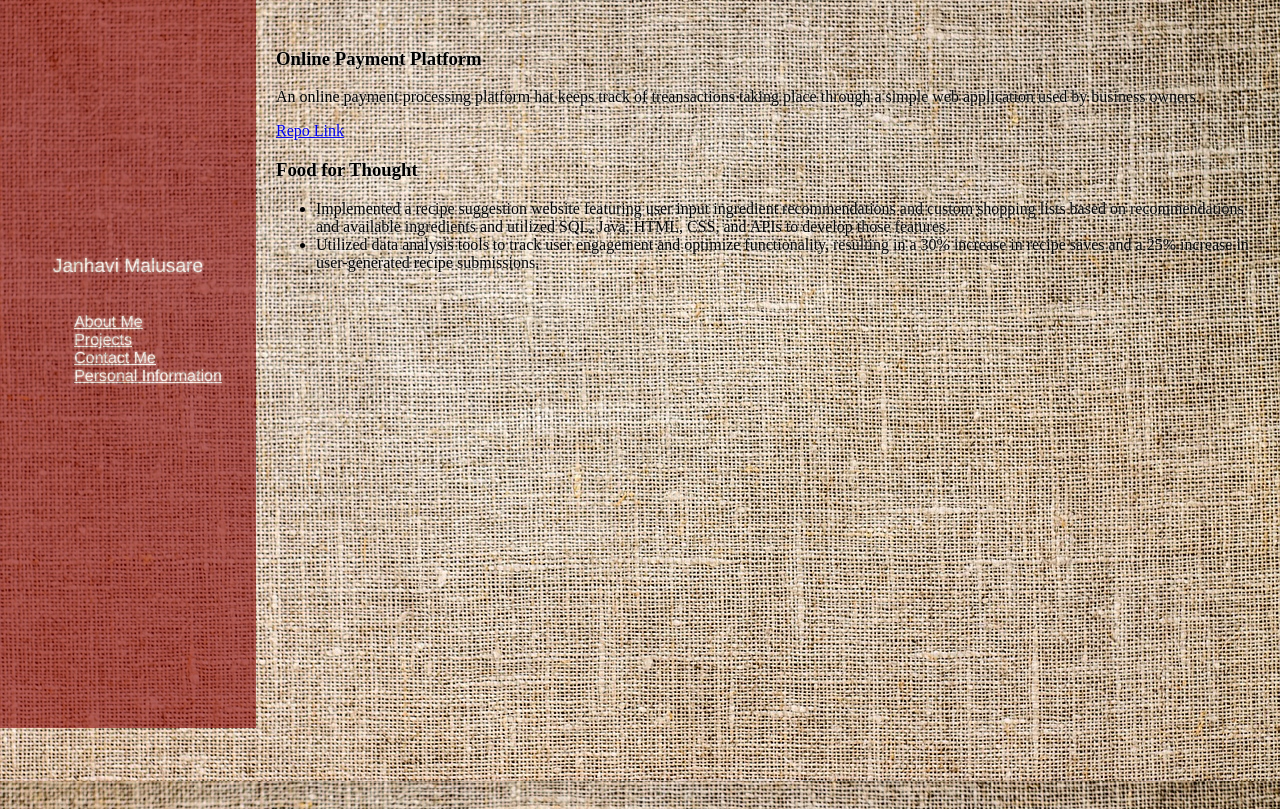
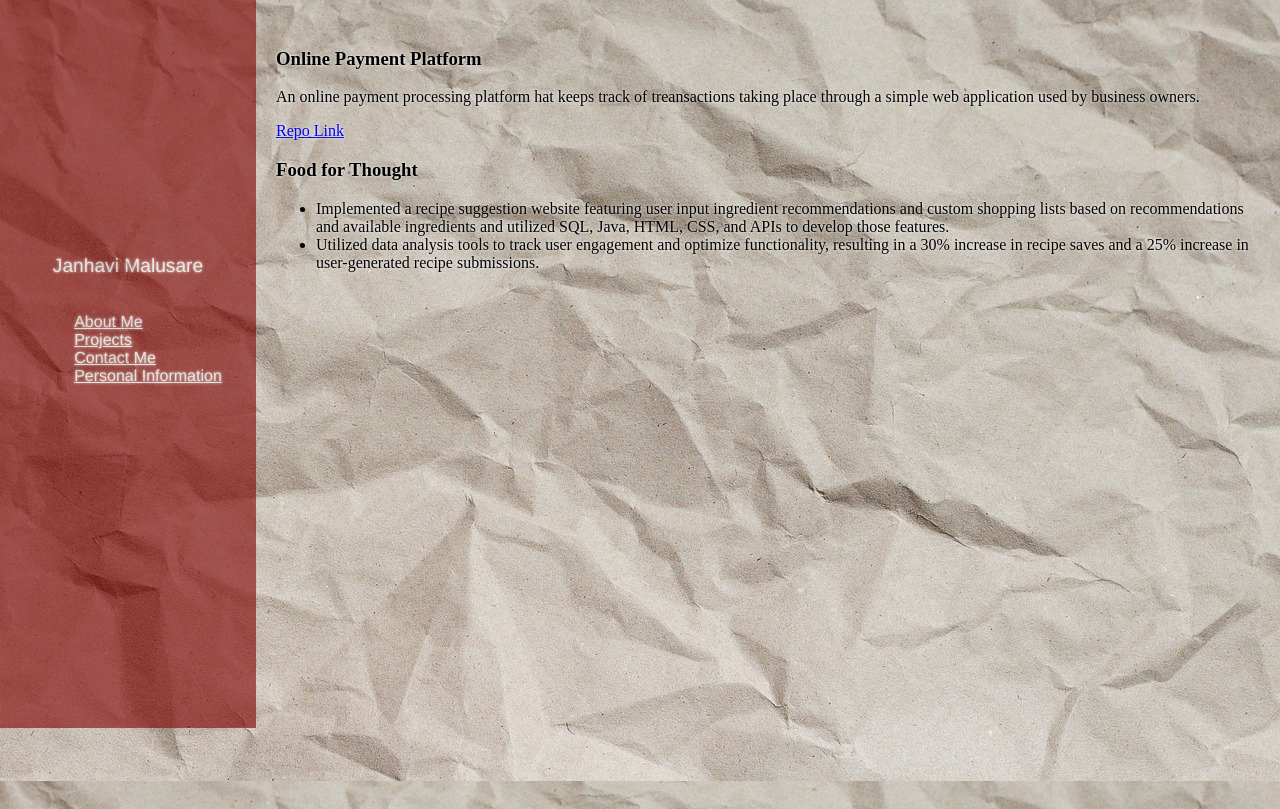
Before and after one commit to malusarej/malusarej.github.io, a plain HTML site: page website/project/index.html in a window 1280 px wide. Shown: the part 72-881 px from the top of the page. Drawn offline with Linux system fonts and the light colour scheme.

Commit message:
testing4

```diff
--- a/website/project/project.css
+++ b/website/project/project.css
@@ -1,5 +1,5 @@
 body {
-    background-image: url(../projectbg.jpg);
+    background-image: url(../info.jpg);
     background-size: cover;
     background-attachment: fixed;
     background-repeat: no-repeat;
```
